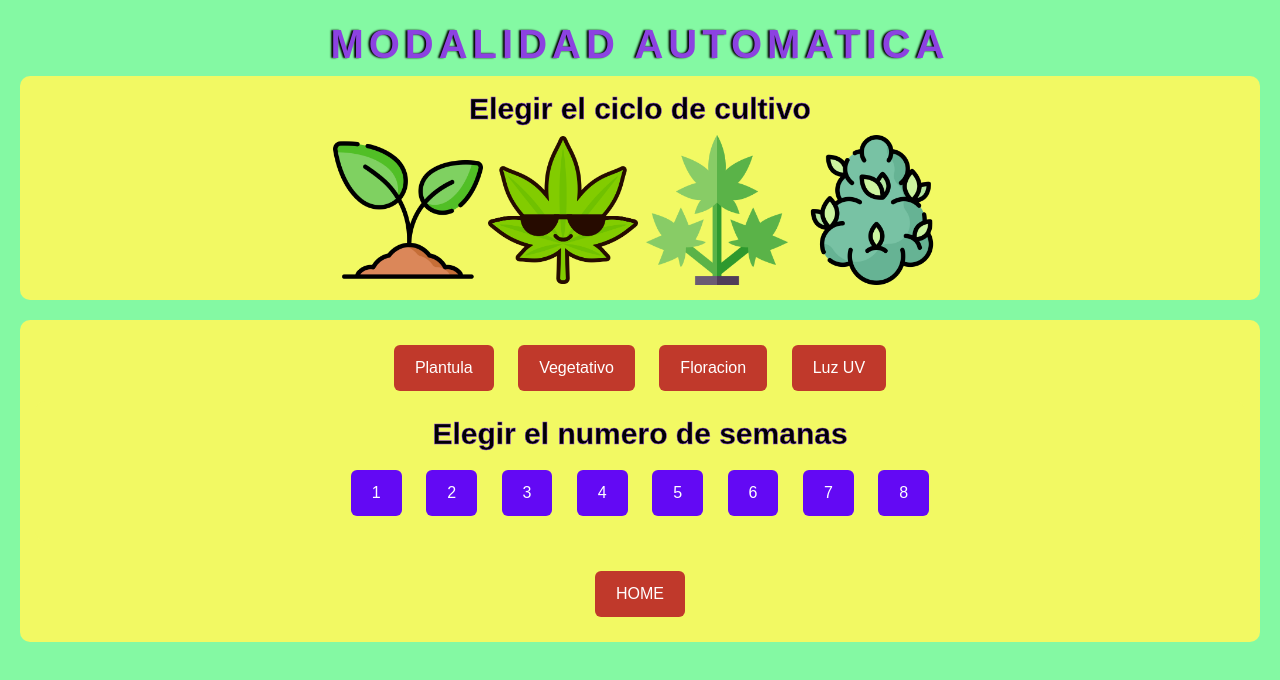
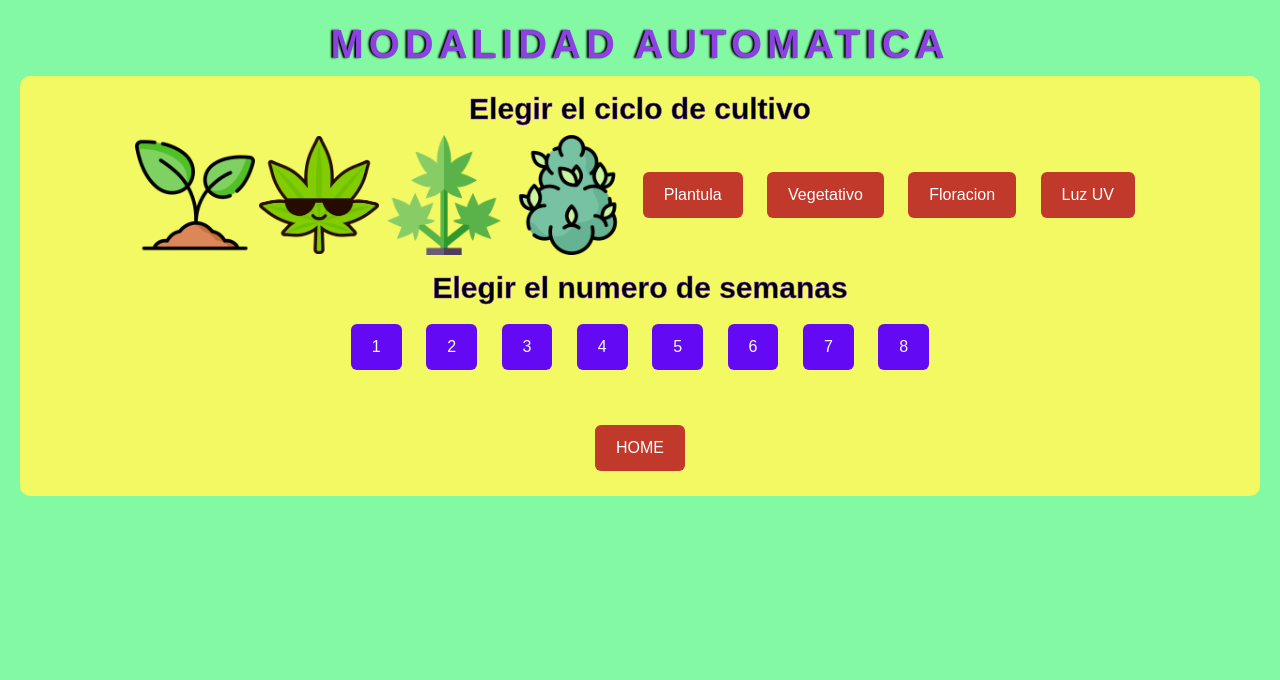
Before and after one commit to davideconfi/proyectoUTN, a plain HTML site: page paginaAutomatico.html in a window 1280 px wide. Drawn offline with nearby package versions, Linux system fonts and the light colour scheme.

Commit message:
Update paginaAutomatico.html

```diff
--- a/paginaAutomatico.html
+++ b/paginaAutomatico.html
@@ -35,12 +35,10 @@
                     </div>
                     <div class="box">
                         <center><h2><strong>Elegir el ciclo de cultivo</strong></h2></center>
-                         <img src="plantula.png" alt="Plantula" style="width: 150px; height: auto;">
-                          <img src="veg.png" alt="Vegetativo" style="width: 150px; height: auto;">
-                          <img src="flora.png" alt="Floracion" style="width: 150px; height: auto;">
-                          <img src="UV.png" alt="Luz UV" style="width: 150px; height: auto;">
-                    </div>
-                    <div class="box">
+                         <img src="plantula.png" alt="Plantula" style="width: 120px; height: auto;">
+                          <img src="veg.png" alt="Vegetativo" style="width: 120px; height: auto;">
+                          <img src="flora.png" alt="Floracion" style="width: 120px; height: auto;">
+                          <img src="UV.png" alt="Luz UV" style="width: 120px; height: auto;">
                         <button class="btn man" onclick="toggle('ciclo', 'Plantula')">Plantula </button>
                         <button class="btn man" onclick="toggle('ciclo', 'Vegetativo')">Vegetativo</button>
                         <button class="btn man" onclick="toggle('ciclo', 'Floracion')">Floracion</button>
```
